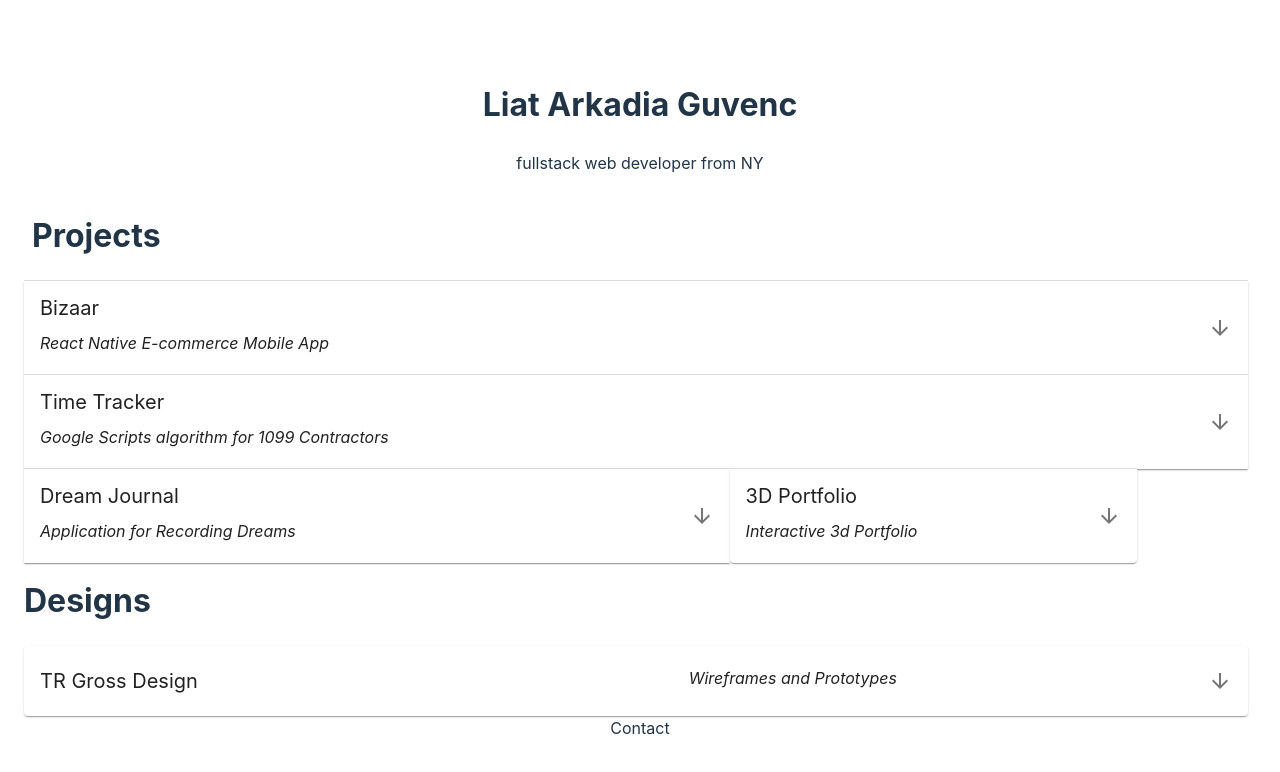
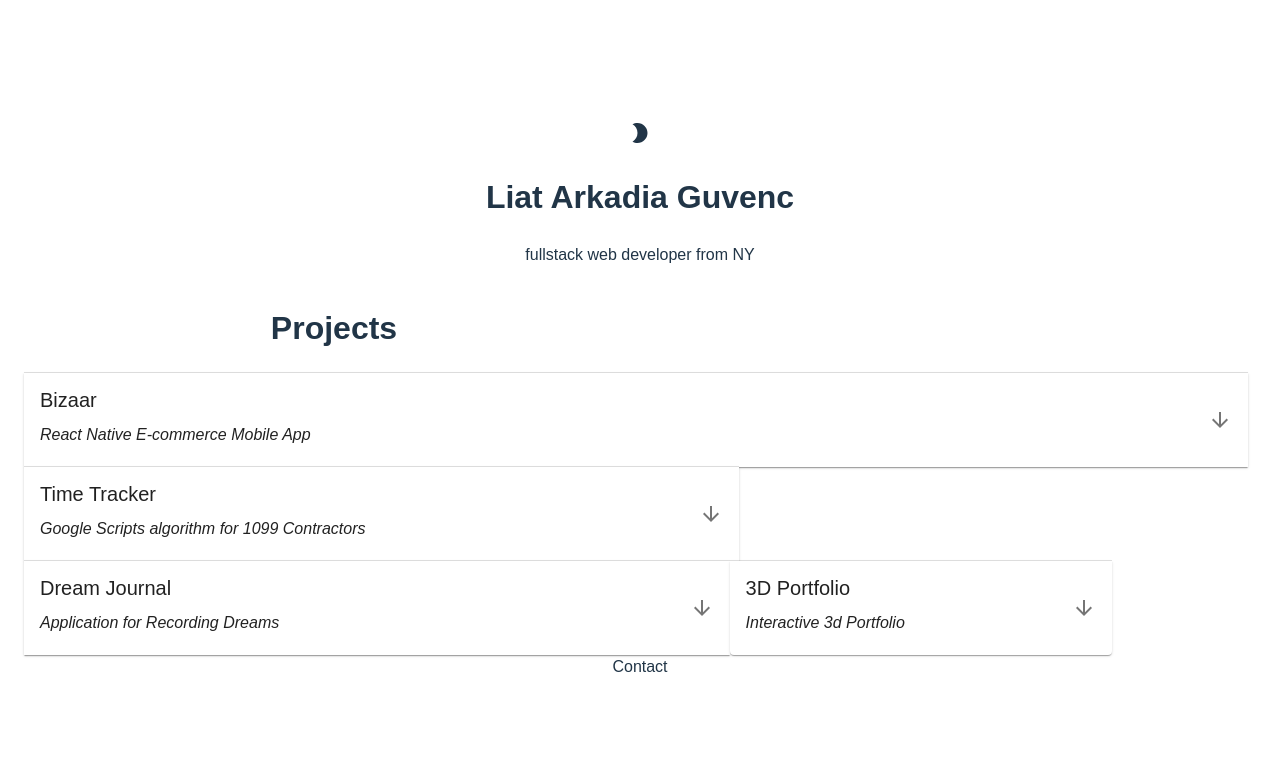
Before and after one commit to liat-g/amplifysite, a React (Vite) app in the folder working_portfolio/: page / in a window 1280 px wide. Shown: the top 772 px of the page. Built offline with nearby package versions, Linux system fonts and the light colour scheme; a web font is replaced by a local one.

Commit message:
added nightmode, contained images

```diff
--- a/working_portfolio/index.html
+++ b/working_portfolio/index.html
@@ -7,6 +7,9 @@
     <link href="https://fonts.googleapis.com/css2?family=Futura:wght@500&display=swap" rel="stylesheet">
     <meta charset="UTF-8" />
     <link rel="icon" type="image/svg+xml" href="" />
+    <style>
+      * { font-family: "Futura", sans-serif}
+    </style>
     <!-- <meta name="viewport" content="width=device-width, initial-scale=1.0" /> -->
     <title>Liat Arkadia Guvenc</title>
   </head>
--- a/working_portfolio/package.json
+++ b/working_portfolio/package.json
@@ -13,6 +13,7 @@
     "@emotion/react": "^11.11.3",
     "@emotion/styled": "^11.11.0",
     "@fontsource/roboto": "^5.0.8",
+    "@mui/joy": "^5.0.0-beta.28",
     "@mui/material": "^5.15.10",
     "@mui/styled-engine-sc": "^6.0.0-alpha.16",
     "aws-amplify": "^6.0.17",
--- a/working_portfolio/src/App.jsx
+++ b/working_portfolio/src/App.jsx
@@ -9,17 +9,61 @@ import '@fontsource/roboto/300.css';
 import '@fontsource/roboto/400.css';
 import '@fontsource/roboto/500.css';
 import '@fontsource/roboto/700.css';
+import { ThemeProvider, createTheme } from '@mui/material/styles';
+import CssBaseline from '@mui/material/CssBaseline';
+import IconButton from '@mui/material/IconButton';
+import Box from '@mui/material/Box';
+// import { useTheme, ThemeProvider, createTheme } from '@mui/material/styles';
+// import Brightness4Icon from '@mui/icons-material/Brightness4';
+// import Brightness7Icon from '@mui/icons-material/Brightness7';
+
+// const darkTheme = createTheme({
+//   palette: {
+//     mode: 'dark',
+//   },
+// });
+
+// const getDesignTokens = (mode: PaletteMode) => ({
+//   palette: {
+//     mode,
+//     ...(mode === 'light'
+//       ? {
+//           // palette values for light mode
+//           primary: amber,
+//           divider: amber[200],
+//           text: {
+//             primary: grey[900],
+//             secondary: grey[800],
+//           },
+//         }
+//       : {
+//           // palette values for dark mode
+//           primary: deepOrange,
+//           divider: deepOrange[700],
+//           background: {
+//             default: deepOrange[900],
+//             paper: deepOrange[900],
+//           },
+//           text: {
+//             primary: '#fff',
+//             secondary: grey[500],
+//           },
+//         }),
+//   },
+// });
+
 
 function App() {
-  // const [count, setCount] = useState(0)
+  const [nightMode, setNightMode] = useState(false)
+
 
   return (
     <>
       <box>
       <Router>
-        <Navbar />
+        <Navbar nightMode={nightMode} setNightMode={setNightMode} />
         <Projects />
-        <Designs />
+        {/* <Designs /> */}
         <Contact />
 
       </Router>
--- a/working_portfolio/src/Components/Designs.jsx
+++ b/working_portfolio/src/Components/Designs.jsx
@@ -38,7 +38,7 @@ const Designs = () => {
 
 
   return (
-    <Grid container spacing={1}>
+    <Grid container spacing={3}>
          <h1> Designs </h1>
     <Grid>
     { ProjectsArray.map((data) => {
--- a/working_portfolio/src/Components/Navbar.jsx
+++ b/working_portfolio/src/Components/Navbar.jsx
@@ -1,10 +1,18 @@
-import React from 'react'
 import Grid from '@mui/material/Grid'; // Grid version 1
+import ModeNightIcon from '@mui/icons-material/ModeNight';
+import React, { useState } from 'react'
 
-const Navbar = () => {
+const Navbar = ({nightMode, setNightMode}) => {
+
+
+
   return (
     <Grid>
         <div>
+        <div>
+      <ModeNightIcon onClick={() => setNightMode(!nightMode)}/>
+      {/* <p>Night Mode: {nightMode ? 'On' : 'Off'}</p> */}
+    </div>
     <h1>
     Liat Arkadia Guvenc
     </h1>
--- a/working_portfolio/src/Components/Projects.jsx
+++ b/working_portfolio/src/Components/Projects.jsx
@@ -19,6 +19,11 @@ import ImageListItem from '@mui/material/ImageListItem';
 import postingChair from '../assets/postingChair.gif';
 import bizarrlogo from '../assets/bizarrlogo.jpeg';
 import { styled } from "@mui/material/styles";
+import AspectRatio from '@mui/joy/AspectRatio';
+
+
+
+
 
 // import Grid from '@mui/material/Unstable_Grid2'; // Grid version 2
 // import Fade from '@mui/material/Fade';
@@ -89,7 +94,7 @@ const Projects = () => {
 
   return (
     <Grid container spacing={1}>
-    <Grid item xs={12} sm={6} md={3} lg={1} xl={1}>
+    <Grid item xs={12} sm={6}>
          <h1> Projects </h1>
     </Grid>
     {/* <Grid> */}
@@ -134,7 +139,7 @@ const Projects = () => {
           // boxShadow: 1
           }}
         >
-        <Box sx={{ gridArea: 'header', fontStyle: 'bold', textAlign: 'left', fontSize: 'h6.fontSize', flexGrow: 1 }}>
+        <Box sx={{ gridArea: 'header', fontStyle: 'bold', textAlign: 'left', fontSize: 'h6.fontSize',}}>
         {data.Name}
         </Box>
         <Box sx={{ gridArea: 'main', fontStyle: 'italic', textAlign: 'left'}}>
@@ -148,13 +153,14 @@ const Projects = () => {
             {data.Description}
         </Typography>
         </Box>
+        <AspectRatio objectFit="contain">
         {/* <Box> */}
-        <ImageList variant="masonry" cols={{lg:3, md:3, xs:1}} gap={{lg:8, md: 8, xs:1}} >
+        <ImageList variant="masonry" cols={3}>
             {data.img.map((imgUrl, imgIndex) => (
               <ImageListItem key={imgIndex}>
                 <img
-                    srcSet={`${imgUrl}?w=248&fit=crop&auto=format&dpr=2 2x`}
-                    src={`${imgUrl}?w=248&fit=crop&auto=format`}
+                    srcSet={`${imgUrl}?w=248&fit=contain&auto=format&dpr=2`}
+                    src={`${imgUrl}?w=248&fit=contain&auto=format`}
                     // src={imgUrl}
                     alt={`Project ${index + 1} image ${imgIndex + 1}`}
 
@@ -162,6 +168,7 @@ const Projects = () => {
                                     </ImageListItem>
                                 ))}
           </ImageList>
+          </AspectRatio>
           {/* </Box> */}
       {/* <ImageList sx={{ width: 500, height: 450 }} variant="woven" cols={3} gap={8}>
   {data.img.map((item) => (
```
Also changed, not shown: 1 other file (tests, documents, lock files or other folders).
